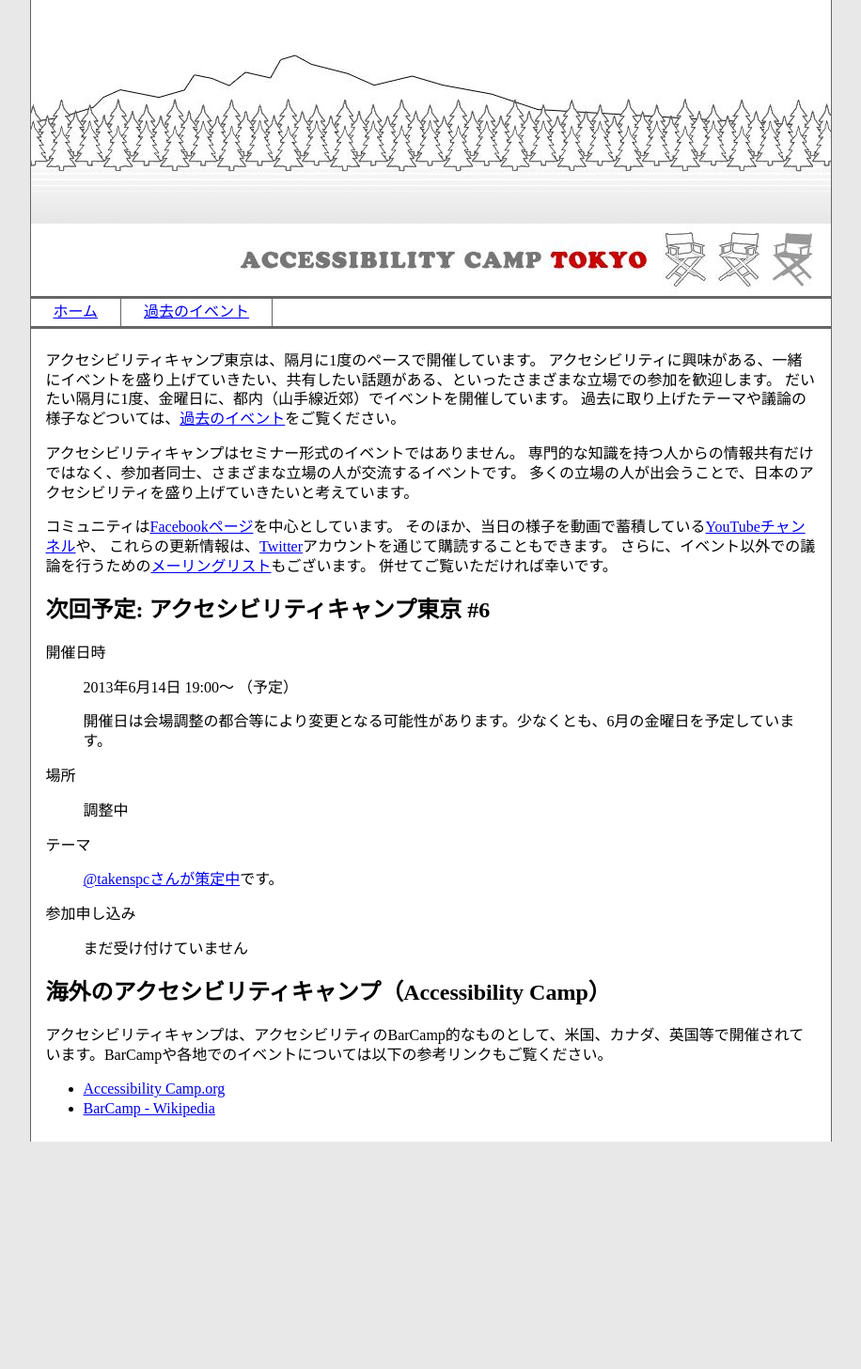
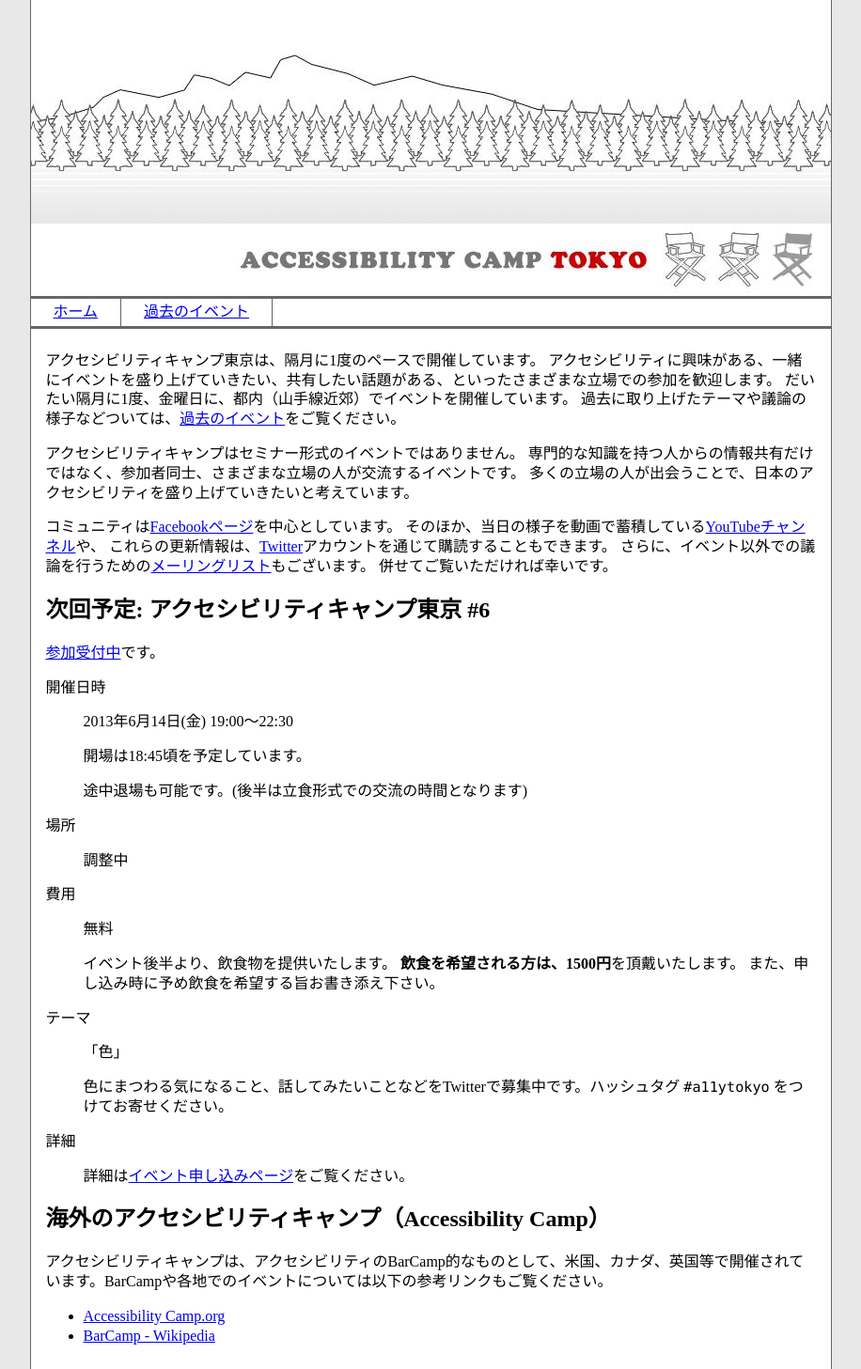
Before and after one commit to a11ytokyo/a11ytokyo.github.io, a Jekyll site: the page built from index.md, in a window 1280 px wide. Shown: the whole page at 94% size, without its empty margins (182-1098 px from the left). Built offline with Jekyll 4.4.1, drawn with Linux system fonts in a browser that asks for light colours; before the commit the page ends 1215 px from its top, so only the background shows below that.

Commit message:
第六回に関する情報を追加。

```diff
--- a/index.md
+++ b/index.md
@@ -20,23 +20,37 @@ layout: common
 
 # 次回予定: アクセシビリティキャンプ東京 #6	{#schedule}
 
+[参加受付中](http://atnd.org/event/E0015729/0/?tabId=1)です。
+
 開催日時
 
-:  2013年6月14日 19:00〜 （予定）
+:  2013年6月14日(金) 19:00〜22:30
 
-   開催日は会場調整の都合等により変更となる可能性があります。少なくとも、6月の金曜日を予定しています。
+   開場は18:45頃を予定しています。
+
+   途中退場も可能です。(後半は立食形式での交流の時間となります)
 
 場所
 
 :  調整中
 
+費用
+
+:  無料
+
+   イベント後半より、飲食物を提供いたします。
+   **飲食を希望される方は、1500円**を頂戴いたします。
+   また、申し込み時に予め飲食を希望する旨お書き添え下さい。
+
 テーマ
 
-:  [@takenspcさんが策定中](https://gist.github.com/takenspc/5376806)です。
+:  「色」
 
-参加申し込み
+   色にまつわる気になること、話してみたいことなどをTwitterで募集中です。ハッシュタグ `#a11ytokyo` をつけてお寄せください。
 
-:   まだ受け付けていません
+詳細
+
+:   詳細は[イベント申し込みページ](http://atnd.org/event/E0015729/0/?tabId=1)をご覧ください。
 
 
 # 海外のアクセシビリティキャンプ（Accessibility Camp）	{#barcamp}
```
